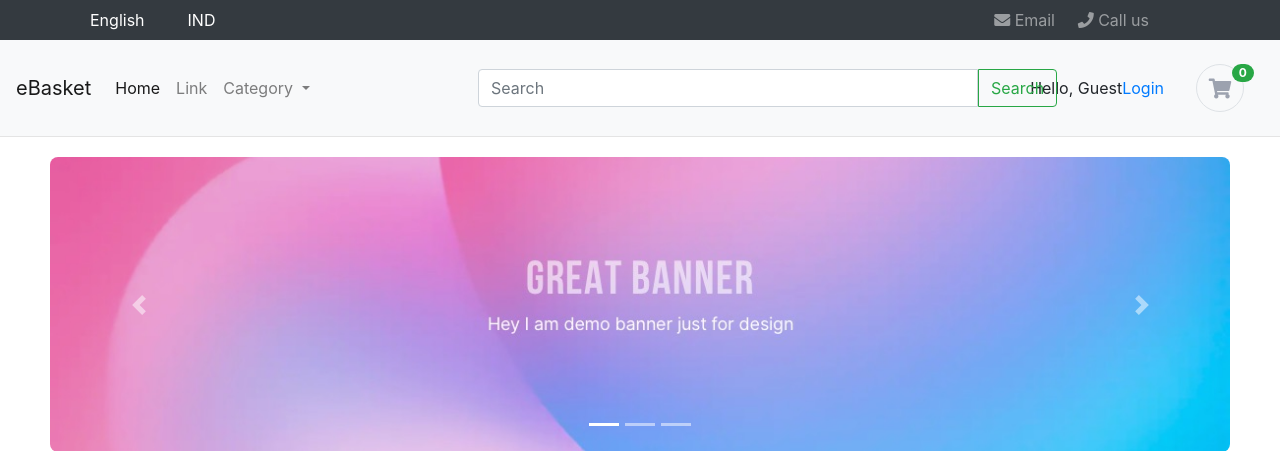
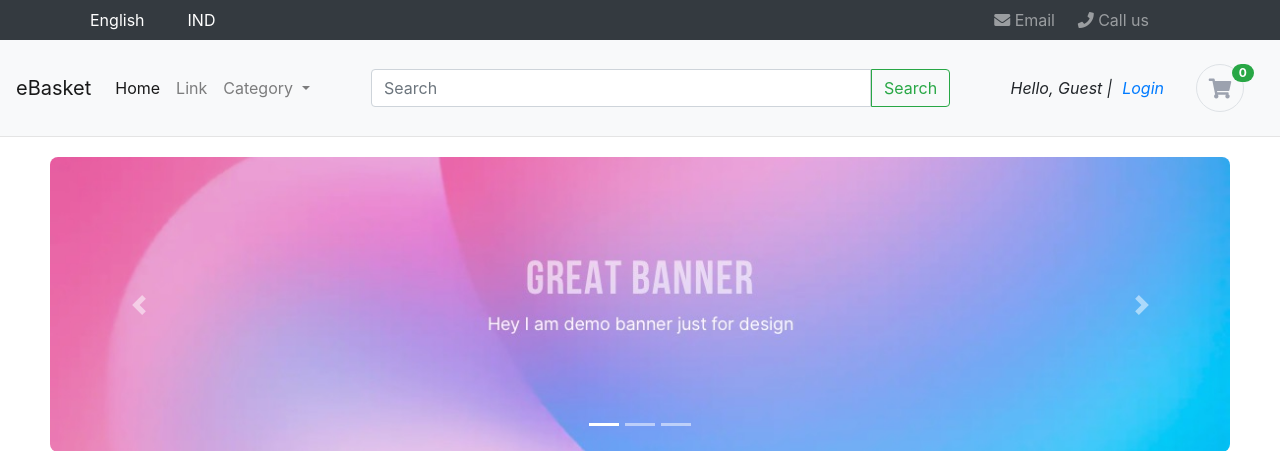
Before and after one commit to das88768/e_Basket, a Django app: page / in a window 1280 px wide. Shown: the top 451 px of the page. Run offline with Django 3.2, Linux system fonts and the light colour scheme; data comes from the database, SQL or seed files in the repository; both versions use the stored data as it was after the commit; some libraries are stand-ins or nearby versions.

Commit message:
changing position of search bar and style the user info text

```diff
--- a/eBasket/shop/templates/index.html
+++ b/eBasket/shop/templates/index.html
@@ -110,6 +110,14 @@
       .border-bottom {
         border-bottom: 1px solid #e4e4e4 !important;
       }
+      .userinfo {
+        padding-right: 10px;
+        font-style: italic;
+      }
+      .log-inout {
+        text-decoration: none;
+        font-style: italic;
+      }
 
       /* css for the cart component start here*/
       .widget-header {
@@ -202,17 +210,17 @@
             </div>
           </li>
         </ul>
-        <form class="form-inline my-2 my-lg-0" style="position: absolute;left: 478px;">
+        <form class="form-inline my-2 my-lg-0" style="position: absolute;left: 371px;">
           <input id="search_bar" class="form-control mr-sm-2" type="search" placeholder="Search" aria-label="Search">
           <button id="search_btn" class="btn btn-outline-success my-2 my-sm-0" type="submit">Search</button>
         </form>
 
         {% if request.user.is_anonymous == True %}
-          <span>Hello, Guest</span>
-          <span><a href="{% url 'login' %}">Login</a></span>
+          <span class="userinfo">Hello, Guest | </span>
+          <span class="log-inout"><a href="{% url 'login' %}">Login</a></span>
         {% else %}
-          <span>Hello, {{ request.user }}</span>
-          <span><a href="{% url 'logout' %}">Logout</a></span>
+          <span class="userinfo">Hello, {{ request.user }} | </span>
+          <span class="log-inout"><a href="{% url 'logout' %}">Logout</a></span>
         {% endif %}
 
         <!-- cart icon and its logic -->
```
Also changed, not shown: eBasket/shop/templates/base.html (+13 -5 lines), eBasket/db.sqlite3.
